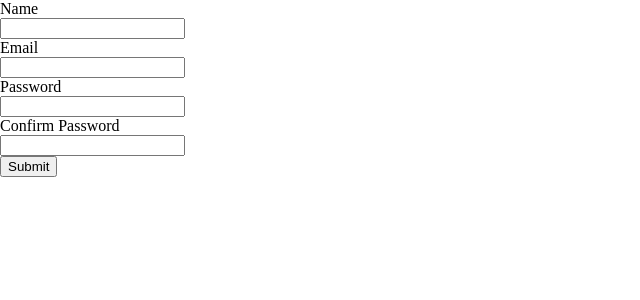
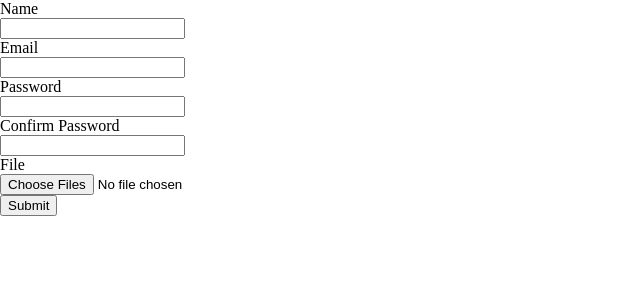
Before and after one commit to yklim9938/vue-dog-form, a Vue app: page / in a window 1280 px wide. Shown: the top 300 px of the page, without its empty margins (0-640 px from the left). Built offline with nearby package versions, Linux system fonts and the light colour scheme.

Commit message:
file check

```diff
--- a/src/App.vue
+++ b/src/App.vue
@@ -22,6 +22,11 @@
 				<input type="password" v-model="confirmPassword">
 				<DogError v-model="confirmPassword" required :equalto="password" ></DogError>
 			</div>
+			<div>
+				<div>File</div>
+				<input type="file" multiple maxsize="2097152" maxfile="3" @change="fileChange">
+				<DogError v-model="file"  maxsize="2097152" maxfile="2" required></DogError>
+			</div>
 			<button type="submit">Submit</button>
 		</DogForm>
 	</div>
@@ -33,10 +38,16 @@ const name = ref('')
 const password = ref('')
 const confirmPassword = ref('')
 const email = ref('')
+const file = ref('')
 
 const submitHandler = (e) => {
 	console.log(e)
 	return
+}
+
+const fileChange = (e) => {
+	console.log(e)
+	file.value=e.target.files
 }
 
 const customMessage = {
--- a/src/assets/validation.js
+++ b/src/assets/validation.js
@@ -1,6 +1,6 @@
 const rules = {
     required(val, validateValue) {
-        if (Array.isArray(val) || typeof val == 'string') {
+        if (Array.isArray(val) || typeof val == 'string' || typeof val == 'object') {
             if (val.length < 1) {
                 return {
                     type: 'required'
```
